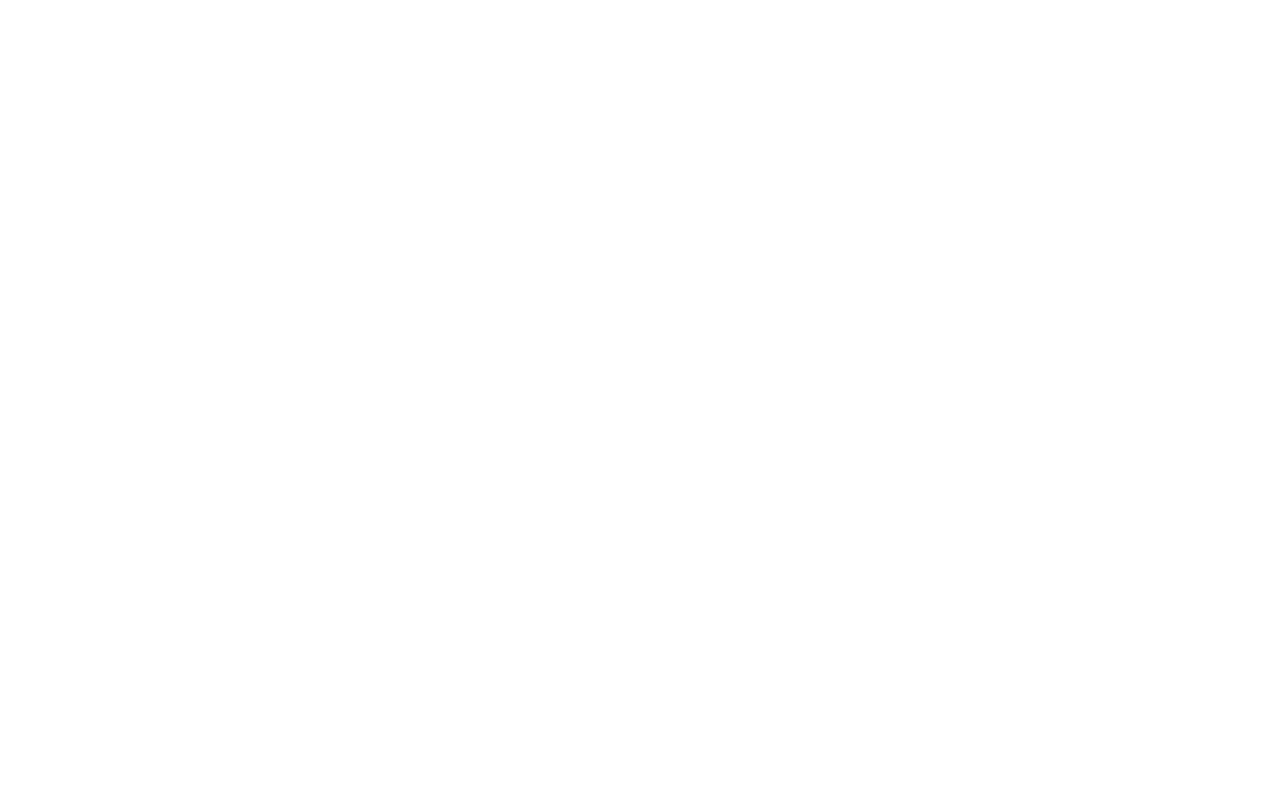
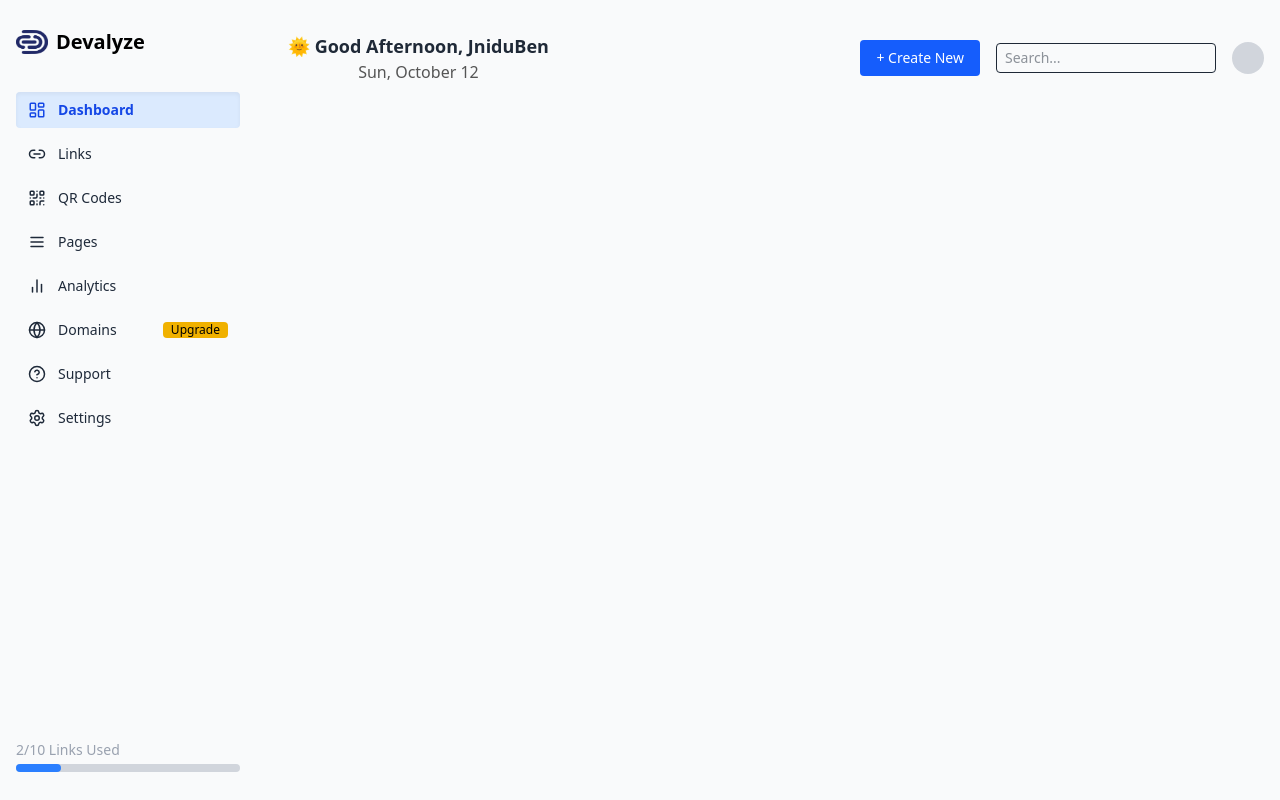
Before and after one commit to Yulong-Dev/Devalyze_url_shortener, a React (Vite) app in the folder devalyze_url/: page /dashboard in a window 1280 px wide. Before the commit this address had no page. Built offline with nearby package versions, Linux system fonts and the light colour scheme; a web font is replaced by a local one.

Commit message:
forgot to commit dashboard

```diff
--- a/devalyze_url/index.html
+++ b/devalyze_url/index.html
@@ -5,7 +5,7 @@
     <meta name="viewport" content="width=device-width, initial-scale=1.0" />
     <link rel="shortcut icon" href="./public/logos/devalyse.png" type="image/x-icon">
     <title>Devalyze</title>
-    <link rel="stylesheet" href="./src/index.css" />
+    <link rel="stylesheet" href="/src/index.css" />
     <link rel="preconnect" href="https://fonts.googleapis.com" />
     <link rel="preconnect" href="https://fonts.gstatic.com" crossorigin />
     <link
--- a/devalyze_url/package.json
+++ b/devalyze_url/package.json
@@ -13,6 +13,7 @@
     "@heroicons/react": "^2.2.0",
     "@tailwindcss/vite": "^4.1.11",
     "framer-motion": "^12.23.12",
+    "lucide-react": "^0.536.0",
     "react": "^19.1.0",
     "react-dom": "^19.1.0",
     "react-icons": "^5.5.0",
--- a/devalyze_url/src/App.jsx
+++ b/devalyze_url/src/App.jsx
@@ -1,25 +1,29 @@
 import React from "react";
-import Hero from "./components/Hero";
-import More from "./components/More";
-import FaqSection from "./components/FaqSection";
-import Footer from "./components/Footer";
 import "./index.css";
-import { BrowserRouter as Router, Routes, Route, Link } from 'react-router-dom';
+import { BrowserRouter as Router, Routes, Route } from 'react-router-dom';
+
 import Home from './pages/Home';
-import Sign from './pages/SignIn';
-import Create from './pages/SignUp';
-
+import SignIn from './pages/SignIn';
+import SignUp from './pages/SignUp';
+import DashboardLayout from "./layouts/DashboardLayout";
+import Dashboard from "./pages/Dashboard";
+import Linkspage from "./pages/Linkspage";
 
 function App() {
   return (
     <Router>
-        <Routes>
-          <Route path="/" element={<Home />} />
-          <Route path='/SignIn' element={<Sign/>} />
-          <Route path='/SignUp' element={<Create />} />
-        </Routes>
+      <Routes>
+        <Route path="/" element={<Home />} />
+        <Route path="/SignIn" element={<SignIn />} />
+        <Route path="/SignUp" element={<SignUp />} />
+
+        <Route path="/dashboard" element={<DashboardLayout />}>
+          <Route index element={<Dashboard />} />
+          <Route path="links" element={<Linkspage />} />
+
+        </Route>
+      </Routes>
     </Router>
-
   );
 }
 
--- /dev/null
+++ b/devalyze_url/src/layouts/DashboardLayout.jsx
@@ -0,0 +1,160 @@
+import React, { useState } from "react";
+import { NavLink, Outlet } from "react-router-dom";
+import {
+  Menu,
+  BarChart2,
+  QrCode,
+  Link2,
+  Settings,
+  HelpCircle,
+  LayoutDashboard,
+  Globe,
+} from "lucide-react";
+
+const navLinks = [
+  {
+    name: "Dashboard",
+    icon: <LayoutDashboard size={18} />,
+    path: "/dashboard",
+  },
+  { name: "Links", icon: <Link2 size={18} />, path: "/dashboard/links" },
+  { name: "QR Codes", icon: <QrCode size={18} />, path: "/dashboard/qr" },
+  { name: "Pages", icon: <Menu size={18} />, path: "/dashboard/pages" },
+  {
+    name: "Analytics",
+    icon: <BarChart2 size={18} />,
+    path: "/dashboard/analytics",
+  },
+  {
+    name: "Domains",
+    icon: <Globe size={18} />,
+    path: "/dashboard/domains",
+    badge: "Upgrade",
+  },
+  {
+    name: "Support",
+    icon: <HelpCircle size={18} />,
+    path: "/dashboard/support",
+  },
+  {
+    name: "Settings",
+    icon: <Settings size={18} />,
+    path: "/dashboard/settings",
+  },
+];
+
+const DashboardLayout = () => {
+  const [sidebarOpen, setSidebarOpen] = useState(true);
+
+  // Time & Greeting Logic
+  const date = new Date();
+  const hours = date.getHours();
+
+  let greeting = "";
+  let icon = "";
+
+  if (hours < 12) {
+    greeting = "Good Morning";
+    icon = "🌅";
+  } else if (hours < 17) {
+    greeting = "Good Afternoon";
+    icon = "🌞";
+  } else {
+    greeting = "Good Evening";
+    icon = "🌙";
+  }
+
+  const formattedDate = date.toLocaleDateString("en-US", {
+    weekday: "short",
+    month: "long",
+    day: "numeric",
+  });
+
+  return (
+    <div className="flex h-screen">
+      {/* Sidebar */}
+      <div
+        className={`bg-gray-50 text-black shadow-2xl justify-between w-64 p-4 py-7 h-full ${
+          sidebarOpen ? "flex flex-col" : "hidden"
+        } md:flex md:flex-col`}
+      >
+        {/* Navigation */}
+        <nav className="flex flex-col gap-9">
+          <div className="flex text-center gap-2 items-center">
+            <img
+              src="/logos/devalyse.png"
+              alt="devalyze_logo"
+              className="h-6 w-8"
+            />
+            <h1 className=" text-xl font-bold">Devalyze</h1>
+          </div>
+          <div className="flex flex-col gap-2">
+            {navLinks.map((link) => (
+              <NavLink
+                to={link.path}
+                end={link.path === "/dashboard"}
+                key={link.name}
+                className={({ isActive }) =>
+                  `flex items-center gap-3 text-sm px-3 py-2 rounded transition-all ${
+                    isActive
+                      ? "bg-blue-100 text-blue-700 font-semibold shadow-inner"
+                      : "text-gray-800 hover:bg-gray-100"
+                  }`
+                }
+              >
+                {link.icon}
+                <span>{link.name}</span>
+                {link.badge && (
+                  <span className="ml-auto bg-yellow-500 text-black text-xs px-2 rounded">
+                    {link.badge}
+                  </span>
+                )}
+              </NavLink>
+            ))}
+          </div>
+        </nav>
+
+        {/* Usage Progress */}
+        <div className="text-sm">
+          <p className="text-gray-400">2/10 Links Used</p>
+          <div className="bg-gray-300 h-2 rounded-full w-full mt-1">
+            <div className="bg-blue-500 h-2 rounded-full w-1/5"></div>
+          </div>
+        </div>
+      </div>
+
+      {/* Main Panel */}
+      <div className="flex-1 bg-gray-50 p-4">
+        {/* Topbar */}
+        <div className="flex justify-between items-center mb-6">
+          <div
+            className="greeting-container"
+            style={{ textAlign: "center", padding: "1rem" }}
+          >
+            <h2 className="text-lg font-bold">
+              {icon} {greeting}, JniduBen
+            </h2>
+            <p style={{ color: "#555" }}>{formattedDate}</p>
+          </div>
+
+          <div className="flex items-center gap-4">
+            <button className="bg-blue-600 text-white px-4 py-2 rounded text-sm">
+              + Create New
+            </button>
+            <input
+              type="text"
+              placeholder="Search..."
+              className="border px-2 py-1 rounded text-sm"
+            />
+            <div className="w-8 h-8 bg-gray-300 rounded-full"></div>
+          </div>
+        </div>
+
+        {/* Render section */}
+        <Outlet />
+      </div>
+    </div>
+  );
+};
+
+export default DashboardLayout;
--- /dev/null
+++ b/devalyze_url/src/pages/Dashboard.jsx
@@ -0,0 +1,11 @@
+import React from 'react'
+
+const Dashboard = () => {
+  return (
+    <div className='w-full h-auto flex items-center justify-center bg-gray-100'>
+
+    </div>
+  )
+}
+
+export default Dashboard
--- /dev/null
+++ b/devalyze_url/src/pages/Linkspage.jsx
@@ -0,0 +1,11 @@
+import React from 'react'
+
+const Linkspage = () => {
+  return (
+    <div className='w-full h-screen flex items-center justify-center bg-gray-100'>
+
+    </div>
+  )
+}
+
+export default Linkspage
```
Also changed, not shown: 1 other file (tests, documents, lock files or other folders).
